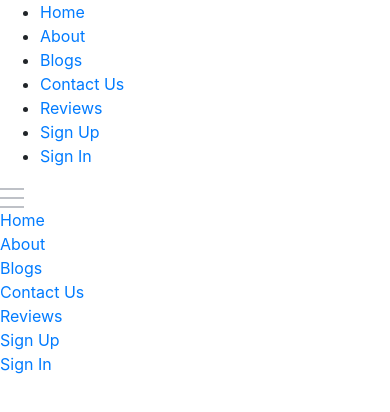
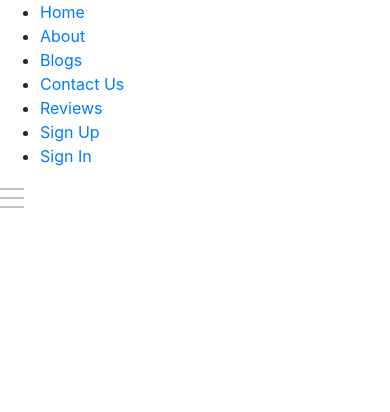
Before and after one commit to imranhsayed/react-mmenu, a React app: page / in a window 390 px wide. Shown: the top 412 px of the page. Built offline with nearby package versions, Linux system fonts and the light colour scheme.

Commit message:
Add logic for toggle Mobile Sidebar

```diff
--- a/src/components/MobileMenu.js
+++ b/src/components/MobileMenu.js
@@ -3,14 +3,32 @@ import BurgerIcon from './elements/BurgerIcon';
 import Sidebar from './elements/Sidebar';
 
 class MobileMenu extends React.Component {
+
+	constructor( props ) {
+		super( props );
+		this.state = {
+			showMobileMenu: false
+		};
+	}
+
+	/**
+	 * Open mobile menu on the click of Menu Icon.
+	 *
+	 */
+	handleMenuClick = () => {
+		this.setState( { showMobileMenu: ! this.state.showMobileMenu } );
+	};
+
 	render() {
 		const { children } = this.props;
+		const { showMobileMenu } = this.state;
+
 		return(
 			<React.Fragment>
 				{ children.length && (
 					<React.Fragment>
-						<BurgerIcon/>
-						<Sidebar menuData={children}/>
+						<BurgerIcon handleClick={ this.handleMenuClick } />
+						<Sidebar menuData={ children } show={ showMobileMenu }/>
 					</React.Fragment>
 				) }
 			</React.Fragment>
--- a/src/components/MobileMenuSection.js
+++ b/src/components/MobileMenuSection.js
@@ -8,7 +8,7 @@ class MobileMenuSection extends React.Component {
 			<div className="rmm-header">
 				<MobileMenu>
 					{ menuData.length && menuData.map( item => (
-						<a href={item.url}>{item.label}</a>
+						<a href={item.url} key={item.label}>{item.label}</a>
 					) ) }
 				</MobileMenu>
 			</div>
--- a/src/components/elements/BurgerIcon.js
+++ b/src/components/elements/BurgerIcon.js
@@ -1,8 +1,11 @@
 import React from 'react';
 
-export default () => {
+export default ( props ) => {
+
+	const { handleClick } = props;
+
 	return (
-		<div>
+		<div onClick={ handleClick }>
 			<span className="rmm-burger-icon"/>
 		</div>
 	);
--- a/src/components/elements/Sidebar.js
+++ b/src/components/elements/Sidebar.js
@@ -4,11 +4,10 @@ class Sidebar extends React.Component {
 
 	render() {
 
-		const { menuData } = this.props;
+		const { menuData, show } = this.props;
 
 		return (
-			<div className="rmm-sidebar-container">
-				{ menuData.length && (
+			<div className="rmm-sidebar-container " style={ { display: show ? 'block' : 'none' } }>
 				<ul className="rmm-mobile-menu-lists">
 					{ menuData.map( item => (
 						<li key={item.props.children} className="rmm-mobile-menu-list">
@@ -18,7 +17,6 @@ class Sidebar extends React.Component {
 						</li>
 					) ) }
 				</ul>
-				) }
 			</div>
 		);
 	}
--- a/src/mobile.css
+++ b/src/mobile.css
@@ -14,6 +14,7 @@
 	transition: all 0.25s ease;
 	vertical-align: middle;
 	border: none;
+	cursor: pointer;
 }
 
 .rmm-burger-icon:before {
```
Lines whose indentation alone changed are shown as unchanged.
